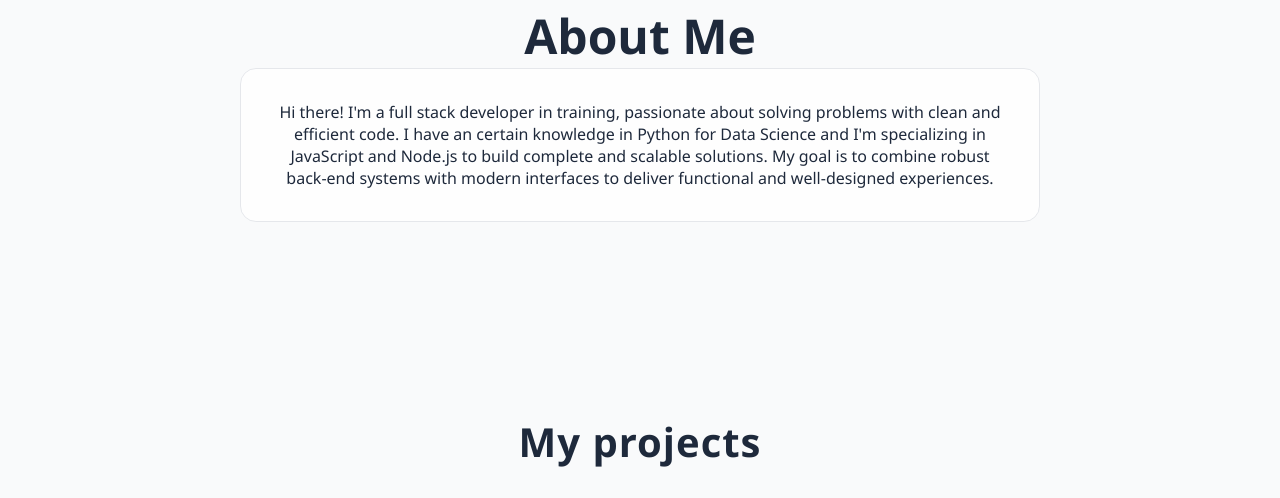
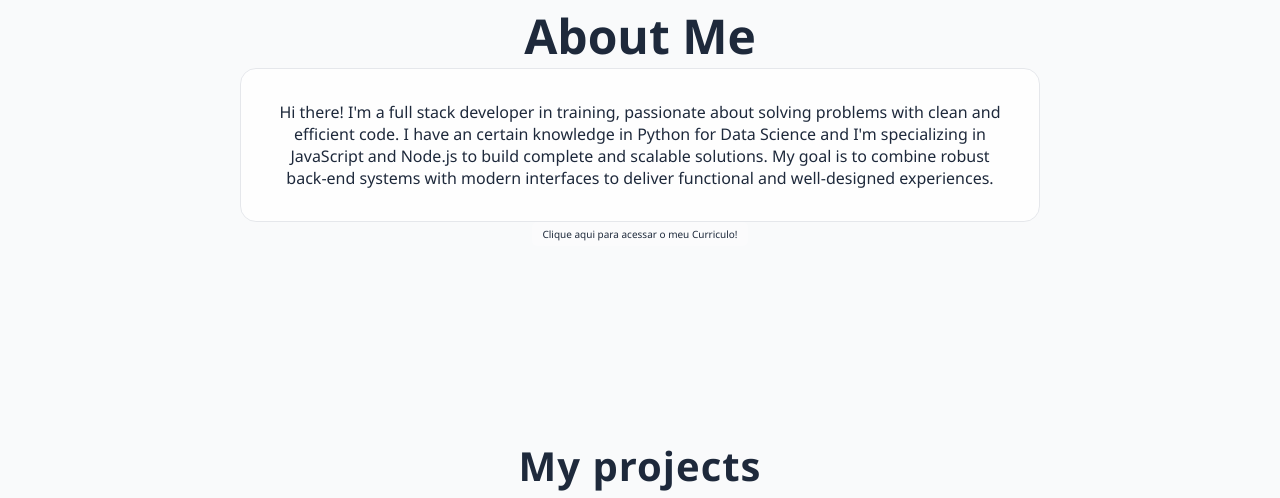
Before and after one commit to jotape0712/portfolio, a plain HTML site: page index.html in a window 1280 px wide. Shown: the part 893-1391 px from the top of the page. Drawn offline with Linux system fonts and the light colour scheme.

Commit message:
Curriculo Update

```diff
--- a/blue.css
+++ b/blue.css
@@ -412,3 +412,24 @@ h1 {
         padding: 1rem;
     }
 }
+
+.curriculo {
+    display: flex;
+    justify-content: center;
+    align-items: center;
+    text-align: center;
+}
+
+.curriculo a {
+    font-size: 10px;
+    text-decoration: none;
+    color:  var(--claro);
+    background-color: var(--escuro);
+    padding: 5px 10px;
+    border-radius: 5px;
+    transition: background 0.3s;
+}
+
+.curriculo a:hover {
+    background-color: #0056b3;
+}
--- a/gray.css
+++ b/gray.css
@@ -332,3 +332,26 @@ h1 { font-size: 3.5rem; margin: 20px; font-weight: bold; }
   .form-button { padding: 0.75rem 1.5rem; }
   .box { padding: 1rem; }
 }
+
+/* CURRICULO */
+
+.curriculo {
+    display: flex;
+    justify-content: center;
+    align-items: center;
+    text-align: center;
+}
+
+.curriculo a {
+    font-size: 10px;
+    text-decoration: none;
+    color: #fff;
+    background-color: #37504d;
+    padding: 5px 10px;
+    border-radius: 5px;
+    transition: background 0.3s;
+}
+
+.curriculo a:hover {
+    background-color: #0056b3;
+}
--- a/index.html
+++ b/index.html
@@ -38,6 +38,9 @@
         I have an certain knowledge in Python for Data Science and I'm specializing in JavaScript and Node.js to build complete and scalable solutions.
         My goal is to combine robust back-end systems with modern interfaces to deliver functional and well-designed experiences.
       </p>
+    </div>
+    <div class="curriculo">
+          <a href="https://drive.google.com/file/d/1jLHZLAgYIfDLSDwjDW6J8RMcD-CYAMQk/view?usp=sharing" download="CURRICULO_JOAO_PEDRO_BEZERRA.pdf">Clique aqui para acessar o meu Curriculo!</a>
     </div>
   </section>
 
--- a/white.css
+++ b/white.css
@@ -414,3 +414,26 @@ h1 {
         padding: 1rem;
     }
 }
+
+/* CURRICULO */
+
+.curriculo {
+    display: flex;
+    justify-content: center;
+    align-items: center;
+    text-align: center;
+}
+
+.curriculo a {
+    font-size: 10px;
+    text-decoration: none;
+    color:  var(--claro);
+    background-color: var(--vidro);
+    padding: 5px 10px;
+    border-radius: 5px;
+    transition: background 0.3s;
+}
+
+.curriculo a:hover {
+    background-color: #0056b3;
+}
```
Also changed, not shown: 1 other file.
